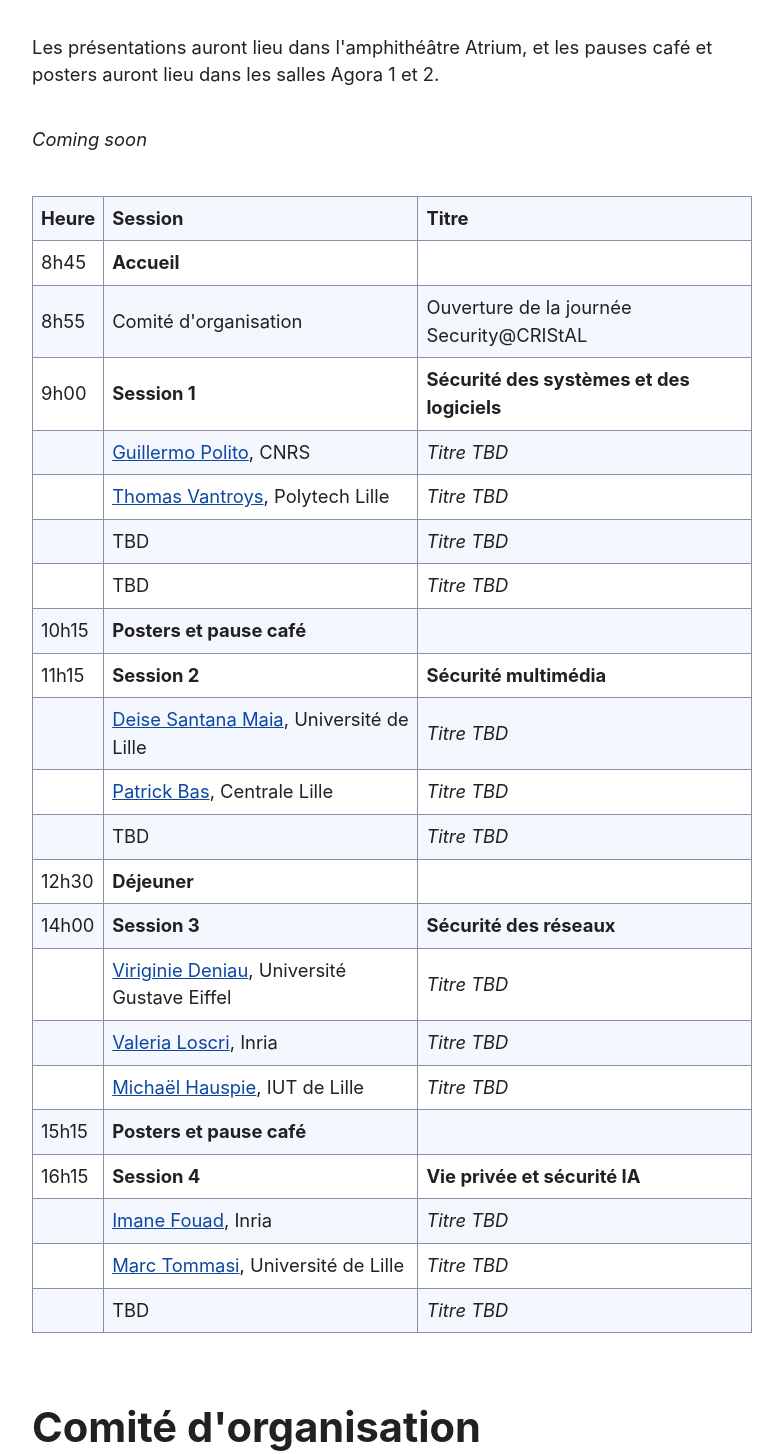
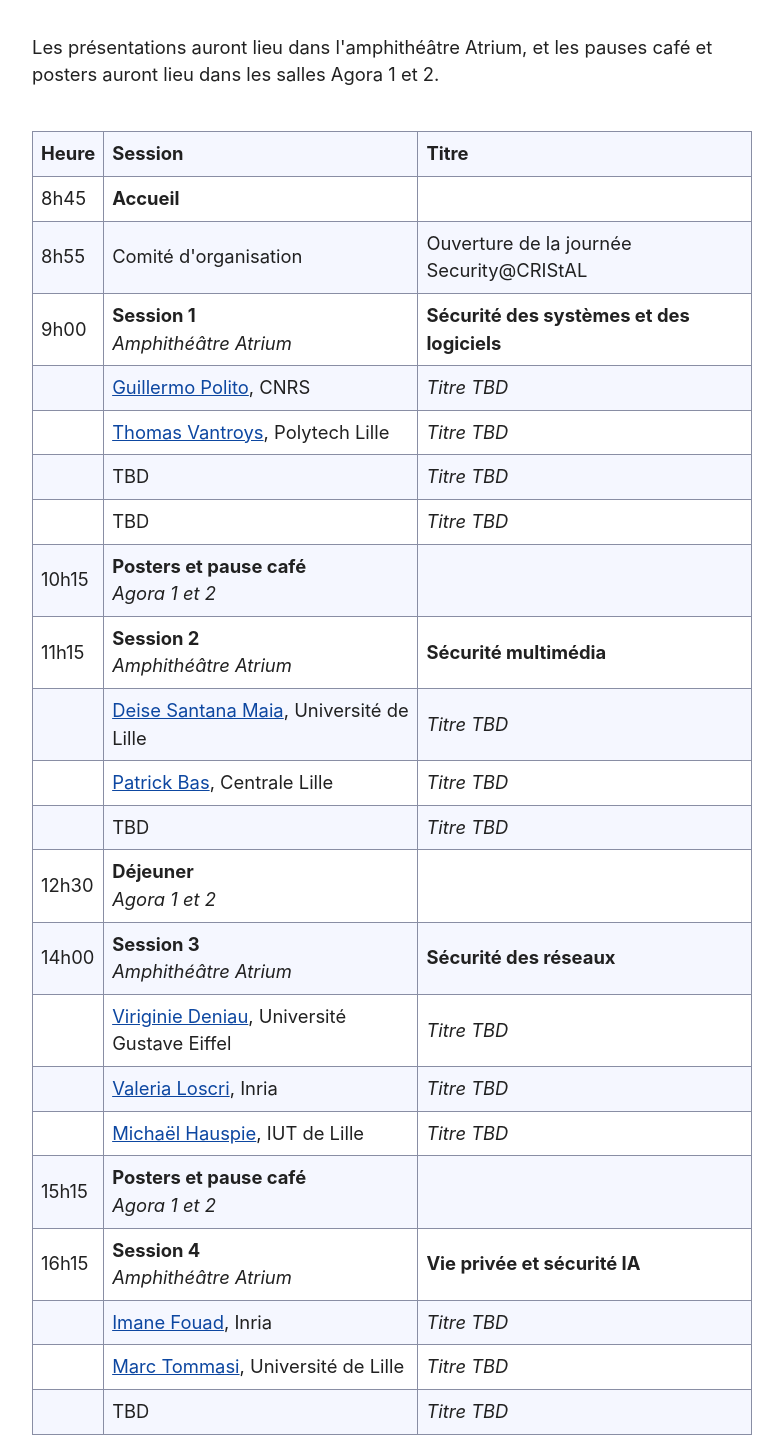
Before and after one commit to securityatcristal/securityatcristal.github.io, a plain HTML site: page index.html in a window 1280 px wide. Shown: the part 993-2447 px from the top of the page, without its empty margins (248-1031 px from the left). Drawn offline with Linux system fonts and the light colour scheme; a script that the page names is missing.

Commit message:
ajout des salles

```diff
--- a/index.html
+++ b/index.html
@@ -25,7 +25,6 @@
    <p>Le programme de cette journée est construit de sorte à favoriser les échanges entre les participants sur l’ensemble de ces sujets, au travers de présentations, de posters, et de discussions.</p>
 
    <p>Les présentations auront lieu dans l'amphithéâtre Atrium, et les pauses café et posters auront lieu dans les salles Agora 1 et 2.</p>
-   <p><i>Coming soon</i></p>
 
    <table>
   <thead>
@@ -48,7 +47,7 @@
     </tr>
     <tr>
       <td>9h00</td>
-      <td><b>Session 1</b></td>
+      <td><b>Session 1</b><br><i>Amphithéâtre Atrium</i></td>
       <td><b>Sécurité des systèmes et des logiciels</b></td>
     </tr>
           <tr>
@@ -73,13 +72,13 @@
           </tr>
     <tr>
       <td>10h15</td>
-      <td><b>Posters et pause café</b></td>
+      <td><b>Posters et pause café</b><br><i>Agora 1 et 2</i></td>
       <td></td>
 
     </tr>
     <tr>
       <td>11h15</td>
-      <td><b>Session 2</b></td>
+      <td><b>Session 2</b><br><i>Amphithéâtre Atrium</i></td>
       <td><b>Sécurité multimédia</b></td>
     </tr>
           <tr>
@@ -100,12 +99,12 @@
 
     <tr>
       <td>12h30</td>
-      <td><b>Déjeuner</b></td>
+      <td><b>Déjeuner</b><br><i>Agora 1 et 2</i></td>
       <td></td>
     </tr>
     <tr>
       <td>14h00</td>
-      <td><b>Session 3</b></td>
+      <td><b>Session 3</b><br><i>Amphithéâtre Atrium</i></td>
       <td><b>Sécurité des réseaux</b></td>
     </tr>
           <tr>
@@ -125,12 +124,12 @@
           </tr>
     <tr>
       <td>15h15</td>
-      <td><b>Posters et pause café</b></td>
+      <td><b>Posters et pause café</b><br><i>Agora 1 et 2</i></td>
       <td></td>
     </tr>
     <tr>
       <td>16h15</td>
-      <td><b>Session 4</b></td>
+      <td><b>Session 4</b><br><i>Amphithéâtre Atrium</i></td>
       <td><b>Vie privée et sécurité IA</b></td>
     </tr>
               <tr>
```
